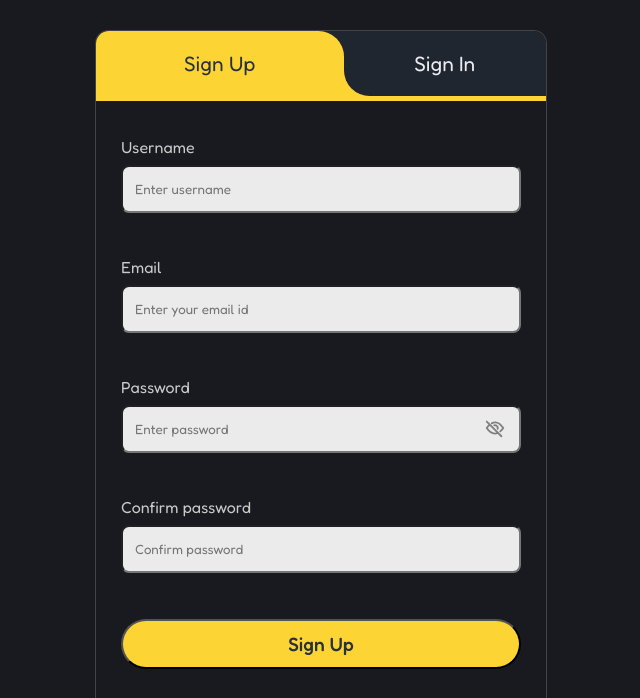
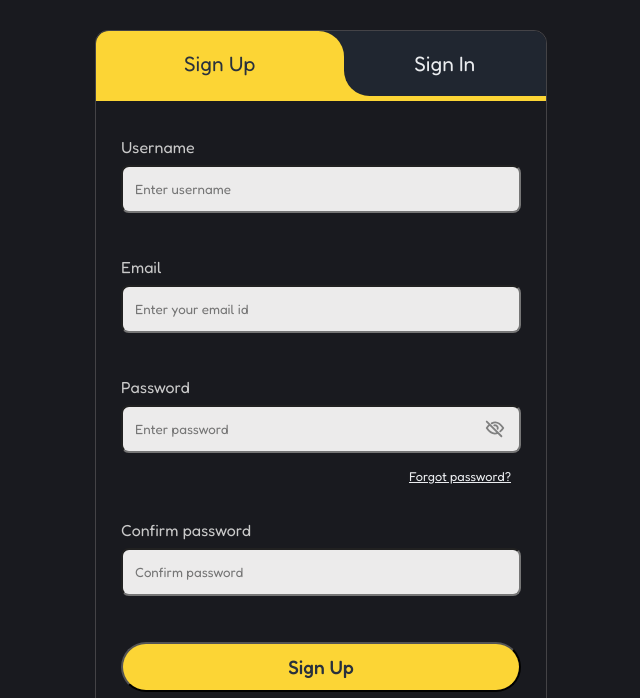
Before and after one commit to PritamSinhaa/Your-Every-Task, a website: page client/pages/auth.html in a window 1280 px wide. Shown: the top 698 px of the page, without its empty margins (319-959 px from the left). Drawn offline with Linux system fonts and the light colour scheme.

Commit message:
add connect message

```diff
--- a/client/pages/auth.html
+++ b/client/pages/auth.html
@@ -67,6 +67,7 @@
             />
           </aside>
           <p id="error-password" class="form-error"></p>
+          <div class="forgot-password"><a href="3">Forgot password?</a></div>
         </div>
 
         <!-- Confirm Password -->
```
